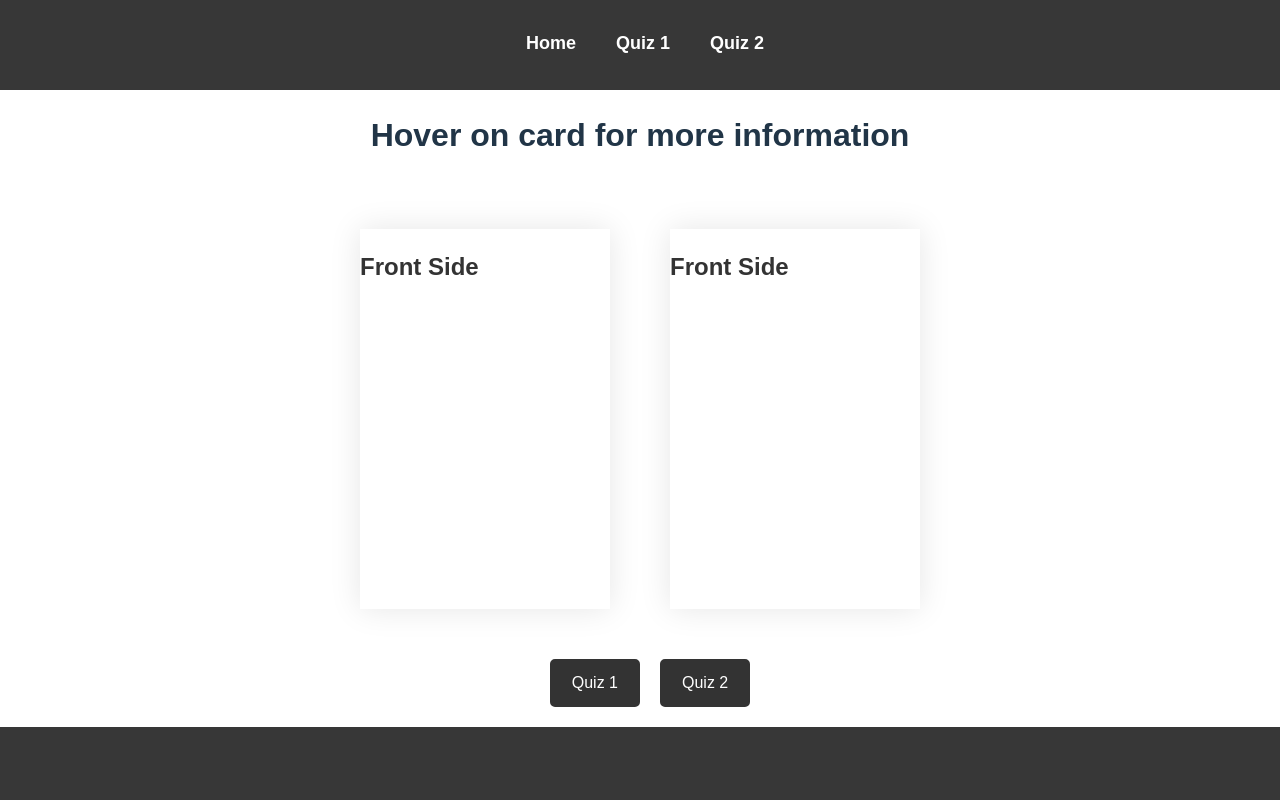
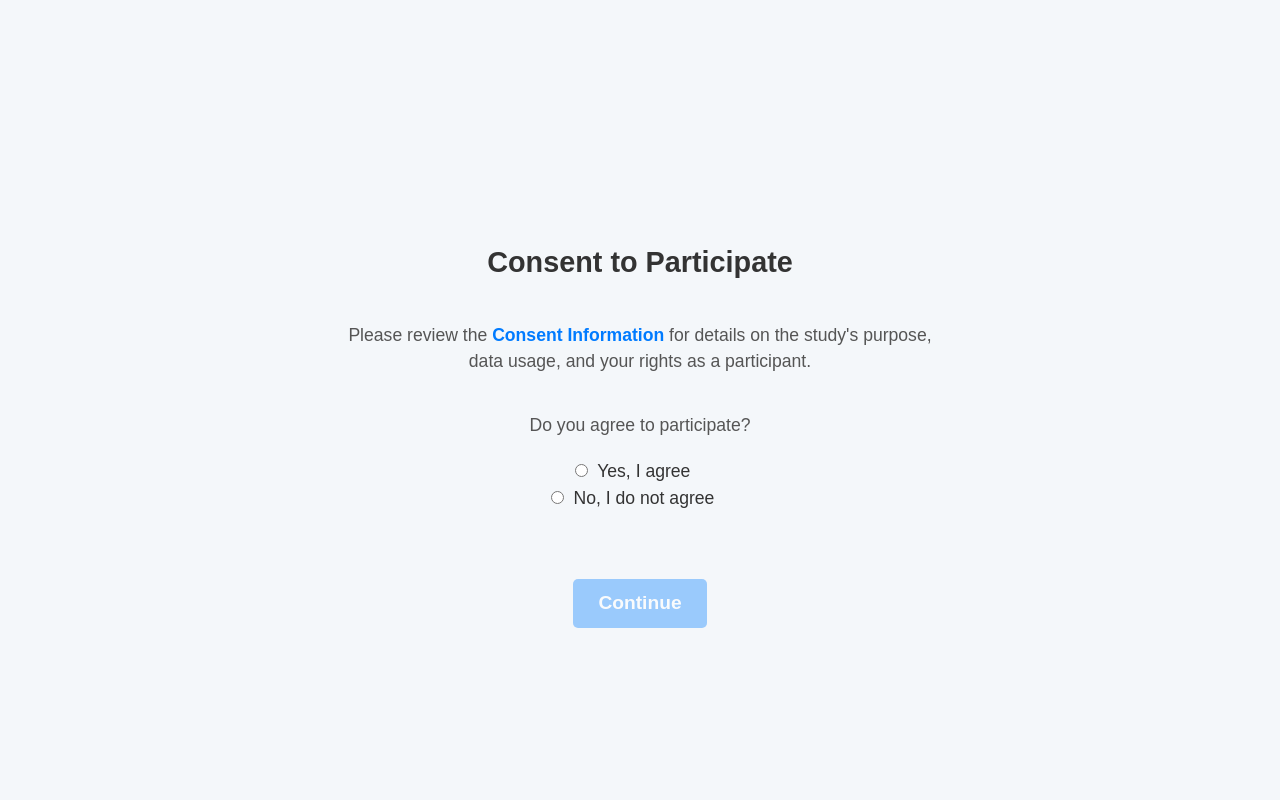
Before and after one commit to Peggleedan/color_relations, a React (Vite) app: page / in a window 1280 px wide. Shown: the top 800 px of the page. Built offline with nearby package versions, Linux system fonts and the light colour scheme.

Commit message:
added consent

```diff
--- /dev/null
+++ b/src/Consent.jsx
@@ -0,0 +1,39 @@
+import React, { useState } from 'react';
+import { Link, useNavigate  } from 'react-router-dom';
+import './css/Consent.css'
+
+const Consent = () => {
+  const [isConsentGiven, setIsConsentGiven] = useState(false);
+  const [isContinueEnabled, setIsContinueEnabled] = useState(false);
+
+  const handleConsent = (e) => {
+    if (e.target.value === "yes") {
+      setIsConsentGiven(true);
+      setIsContinueEnabled(true);
+    } else {
+      setIsConsentGiven(false);
+      setIsContinueEnabled(false);
+    }
+  };
+
+  return (
+    <div className='consent-container'>
+		<h3>Consent to Participate</h3>
+		<p>Please review the{' '}<a href="https://docs.google.com/document/d/1TY-wW0HmFZNjaVoUgoYUSgpAZ1-t20c2/view" target="_blank" rel="noopener noreferrer">Consent Information</a>{' '}for details on the study's purpose, data usage, and your rights as a participant.
+		</p>
+		<p>Do you agree to participate?</p>
+
+		<label>
+			<input type="radio" name="consent" value="yes" onChange={handleConsent}/> Yes, I agree
+		</label>
+		<label>
+			<input type="radio" name="consent" value="no" onChange={handleConsent}/> No, I do not agree
+		</label>
+		<br/>
+		<br/>
+      	<Link id="continueButton" style={{pointerEvents: isContinueEnabled ? 'auto' : 'none',opacity: isContinueEnabled ? 1 : 0.5,}} to="/Home">Continue</Link>
+    </div>
+  );
+};
+
+export default Consent;
--- a/src/Home.jsx
+++ b/src/Home.jsx
@@ -1,28 +1,31 @@
 import './css/Home.css'
+import Navbar from './components/Navbar.jsx';
+import Footer from './components/Footer.jsx';
 import { Link, useNavigate  } from 'react-router-dom';
 
 function Home() {
 
   return (
     <>
+    <Navbar></Navbar>
 
 	<h1 className='home-header'>Hover on card for more information</h1>
 	<div class='home-container'>
 	<div class="card-container">
         <div class="card">
             <div class="card-front">
-				<h2>Front Side</h2>
+                <h2>Hover me!</h2>
             </div>
             <div class="card-back">
-                <h2>Back Side</h2>
+                <h2>Some information that is shown when you hover the card.</h2>
             </div>
         </div>
 		<div class="card">
             <div class="card-front">
-				<h2>Front Side</h2>
+                <h2>Hover me!</h2>
             </div>
             <div class="card-back">
-                <h2>Back Side</h2>
+                <h2>Some information that is shown when you hover the card.</h2>
             </div>
         </div>
     </div>
@@ -31,6 +34,7 @@ function Home() {
         <Link to="/quiz-1" className="">Quiz 1</Link>
         <Link to="/quiz-2" className="">Quiz 2</Link>
     </div>
+    <Footer></Footer>
     </>
   )
 }
--- a/src/Quiz1.jsx
+++ b/src/Quiz1.jsx
@@ -1,5 +1,7 @@
 import './css/Quiz1.css';
 import React, { useState, useEffect } from 'react';
+import Navbar from './components/Navbar.jsx';
+import Footer from './components/Footer.jsx';
 import { Link, useNavigate } from 'react-router-dom';
 
 function shuffle(array) {
@@ -146,6 +148,7 @@ function Quiz1() {
 
     return (
         <>
+        <Navbar></Navbar>
             <div className="main-container">
                 {!isTimerRunning ? (
                     <button className="ready-button" onClick={ready}>Start {current+1}/6</button>
@@ -169,6 +172,7 @@ function Quiz1() {
                     </>
                 )}
             </div>
+        <Footer></Footer>
         </>
     );
 }
--- a/src/Quiz2.jsx
+++ b/src/Quiz2.jsx
@@ -1,5 +1,7 @@
 import './css/Quiz2.css';
 import React, { useState, useEffect } from 'react';
+import Navbar from './components/Navbar.jsx';
+import Footer from './components/Footer.jsx';
 import { Link, useNavigate } from 'react-router-dom';
 
 function shuffle(array) {
@@ -146,6 +148,7 @@ function Quiz2() {
 
     return (
         <>
+        <Navbar></Navbar>
             <div className="main-container">
                 {!isTimerRunning ? (
                     <button className="ready-button" onClick={ready}>Start {current+1}/6</button>
@@ -169,6 +172,7 @@ function Quiz2() {
                     </>
                 )}
             </div>
+        <Footer></Footer>
         </>
     );
 }
--- a/src/components/Navbar.jsx
+++ b/src/components/Navbar.jsx
@@ -55,7 +55,7 @@ const Navbar = () => {
         <div className="name"> Color Relations</div>
       </div> */}
       <nav className="nav-buttons">
-        <Link to="/" className="site-nav">Home</Link>
+        <Link to="/Home" className="site-nav">Home</Link>
         <Link to="/quiz-1" className="site-nav">Quiz 1</Link>
         <Link to="/quiz-2" className="site-nav">Quiz 2</Link>
       </nav>
--- /dev/null
+++ b/src/css/Consent.css
@@ -0,0 +1,71 @@
+.consent-container {
+    display: flex;
+    flex-direction: column;
+    align-items: center;
+    justify-content: center;
+    min-height: 100vh;
+    padding: 20px;
+    background-color: #f4f7fa;
+    font-family: Arial, sans-serif;
+}
+
+.consent-container h3 {
+    font-size: 1.8rem;
+    color: #333;
+    margin-bottom: 20px;
+    text-align: center;
+}
+
+.consent-container p {
+    font-size: 1.1rem;
+    color: #555;
+    margin-bottom: 20px;
+    text-align: center;
+    max-width: 600px;
+}
+
+.consent-container a {
+    color: #007bff;
+    text-decoration: none;
+    font-weight: bold;
+}
+
+.consent-container a:hover {
+    text-decoration: underline;
+}
+
+.consent-container label {
+    font-size: 1.1rem;
+    margin-right: 20px;
+    color: #333;
+}
+
+.consent-container input[type="radio"] {
+    margin-right: 5px;
+    accent-color: #007bff;
+}
+
+#continueButton {
+    display: inline-block;
+    padding: 10px 25px;
+    margin-top: 20px;
+    background-color: #439eff;
+    color: #fff;
+    font-size: 1.2rem;
+    border-radius: 5px;
+    text-align: center;
+    cursor: pointer;
+    text-decoration: none;
+    transition: background-color 0.3s ease;
+    border: none;
+}
+
+#continueButton:hover {
+    background-color: #007bff;
+}
+
+#continueButton:disabled {
+    background-color: #f0f0f0;
+    cursor: not-allowed;
+    pointer-events: none;
+}
--- a/src/css/Home.css
+++ b/src/css/Home.css
@@ -29,6 +29,8 @@
   position: relative;
   transform-style: preserve-3d;
   transition: transform 0s;
+  display: grid;
+  grid-template-rows: 1fr 1fr;
 }
 
 .card:hover {
@@ -48,6 +50,7 @@
 .card-front {
   background: #ffffff;
   color: #333;
+  grid-template-rows: auto 1fr;
 }
 
 .card-back {
@@ -73,3 +76,9 @@
   margin-bottom: 20px;
   border-radius: 5px;
 }
+
+.card img {
+  width: 70%;
+  height: 38%;
+  margin-top: 10%;
+}
--- a/src/main.jsx
+++ b/src/main.jsx
@@ -6,8 +6,7 @@ import { ScrollToTop } from './components/utilities.jsx';
 import Home from './Home.jsx';
 import Quiz1 from './Quiz1.jsx';
 import Quiz2 from './Quiz2.jsx';
-import Navbar from './components/Navbar.jsx';
-import Footer from './components/Footer.jsx';
+import Consent from './Consent.jsx';
 import './index.css';
 
 const App = () => {
@@ -23,15 +22,12 @@ const Main = () => {
   let location = useLocation();
 
   return (
-    <>
-    <Navbar></Navbar>
-        <Routes location={location}>
-          <Route path="/" element={<Home />} />
-          <Route path="/quiz-1" element={<Quiz1 />} />
-          <Route path="/quiz-2" element={<Quiz2 />} />
-        </Routes>
-    <Footer></Footer>
-    </>
+	<Routes location={location}>
+		<Route path="/" element={<Consent />} />
+		<Route path="/Home" element={<Home />} />
+		<Route path="/quiz-1" element={<Quiz1 />} />
+		<Route path="/quiz-2" element={<Quiz2 />} />
+	</Routes>
   );
 };
 
```
